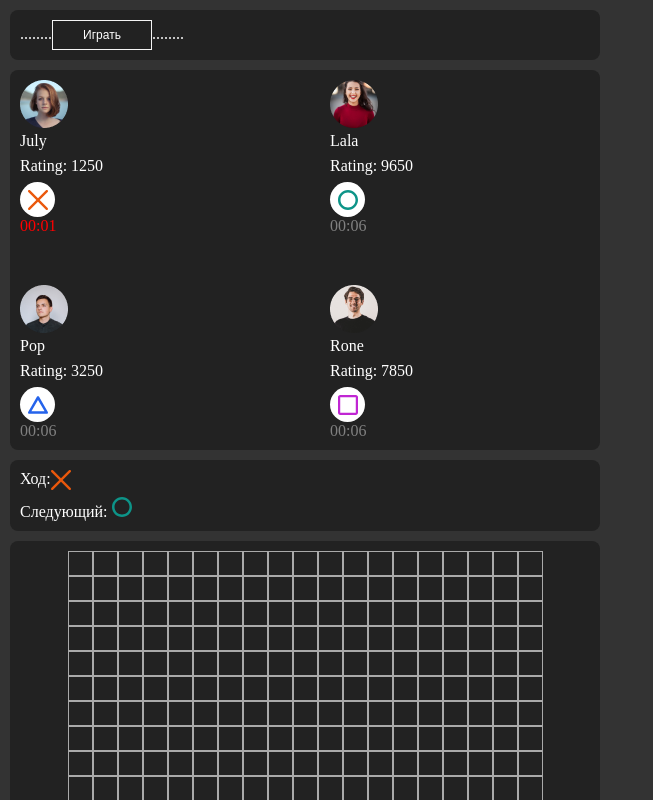
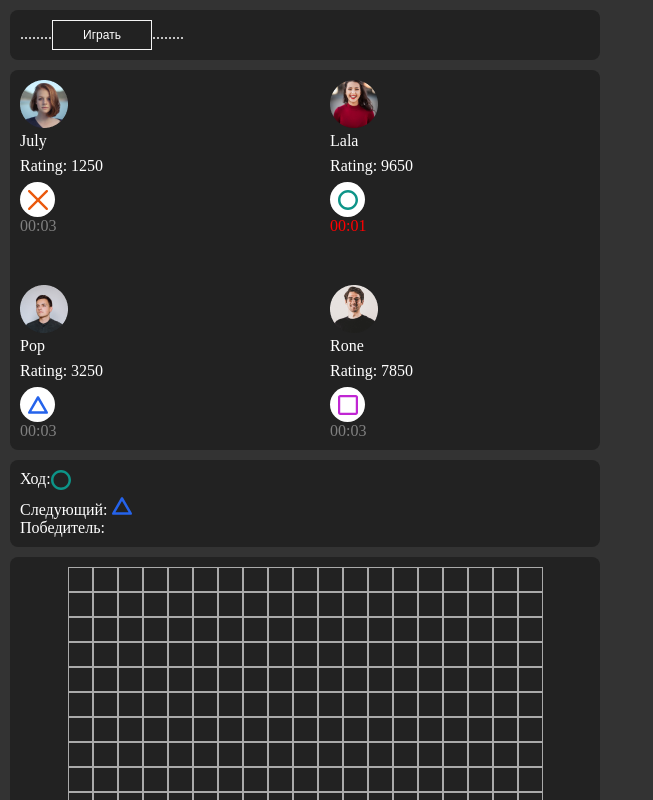
Before and after one commit to Lokteeva/tik-tak-toe, a Next.js app: page / in a window 1280 px wide. Shown: the top 800 px of the page, without its empty margins (0-653 px from the left). Built offline with nearby package versions, Linux system fonts and the light colour scheme.

Commit message:
победитель по истечении времени

```diff
--- a/components/GameInfo.jsx
+++ b/components/GameInfo.jsx
@@ -22,7 +22,7 @@ export function GameInfo({ playersCount, currentMove, isDisabled, onPlayerTimeOv
 }
 
 function PlayerInfo({ playerInfo, isTimerRunning, onTimeOver }) {
-  const [seconds, setSeconds] = useState(6);
+  const [seconds, setSeconds] = useState(3);
 
   const minutesString = String(Math.floor(seconds / 60)).padStart(2, '0');
   const secondsString = String(seconds % 60).padStart(2, '0');
@@ -36,7 +36,7 @@ function PlayerInfo({ playerInfo, isTimerRunning, onTimeOver }) {
       }, 1000);
       return () => {
         clearInterval(interval);
-        setSeconds(6);
+        setSeconds(3);
       };
     }
   }, [isTimerRunning]);
--- a/components/useGameState.jsx
+++ b/components/useGameState.jsx
@@ -15,6 +15,8 @@ export default function useGameState(plyersCount) {
   const winnerSequence = computeWinner(cells);
 
   const nextMove = getNextMove(currentMove, plyersCount, playersTimeOver);
+
+  const winnerSymbol = nextMove === currentMove ? currentMove : winnerSequence?.[0]
 
   const handleCellClick = (index) => {
     setGameState((lastGameState) => {
@@ -48,6 +50,7 @@ export default function useGameState(plyersCount) {
     nextMove,
     handleCellClick,
     winnerSequence,
-    handlePlayerTimeOver
+    handlePlayerTimeOver,
+    winnerSymbol
   };
 }
--- a/pages/index.jsx
+++ b/pages/index.jsx
@@ -7,7 +7,7 @@ import { useState } from 'react';
 
 export default function GameField() {
   const [playersCount] = useState(4);
-  const { cells, currentMove, nextMove, handleCellClick, winnerSequence, handlePlayerTimeOver } = useGameState(playersCount);
+  const { cells, currentMove, nextMove, handleCellClick, winnerSequence, handlePlayerTimeOver, winnerSymbol } = useGameState(playersCount);
 
   // console.log(winnerSequence + "победа")
 
@@ -17,14 +17,17 @@ export default function GameField() {
         <Button>Играть</Button>........
       </Styled.Wrapper>
 
-      <GameInfo playersCount={playersCount} currentMove={currentMove} isDisabled={!!winnerSequence} onPlayerTimeOver={handlePlayerTimeOver}/>
+      <GameInfo playersCount={playersCount} currentMove={currentMove} isDisabled={!!winnerSymbol} onPlayerTimeOver={handlePlayerTimeOver}/>
 
       <Styled.Wrapper>
         <Styled.Span>
-          Ход: <GemeSymbol symbol={currentMove} />
+          Ход: {!winnerSymbol && <GemeSymbol symbol={currentMove} />}
         </Styled.Span>
         <div>
-          Следующий: <GemeSymbol symbol={nextMove} />
+          Следующий: {!winnerSymbol && <GemeSymbol symbol={nextMove} />}
+        </div>
+        <div>Победитель:
+          {winnerSymbol && <GemeSymbol symbol={winnerSymbol}/>}
         </div>
       </Styled.Wrapper>
 
@@ -35,15 +38,13 @@ export default function GameField() {
               <Styled.Cell
               key={index}
               $isWinner = {winnerSequence?.includes(index)}
-              disabled={!!winnerSequence}
+              disabled={!!winnerSymbol}
               onClick={() => {
                 handleCellClick(index);
               }}>
               {symbol && <GemeSymbol symbol={symbol} />}
             </Styled.Cell>
-            )
-
-            })}
+            )})}
         </Styled.Grid>
         <Styled.Center>
           <Button>Новая игра</Button>
```
